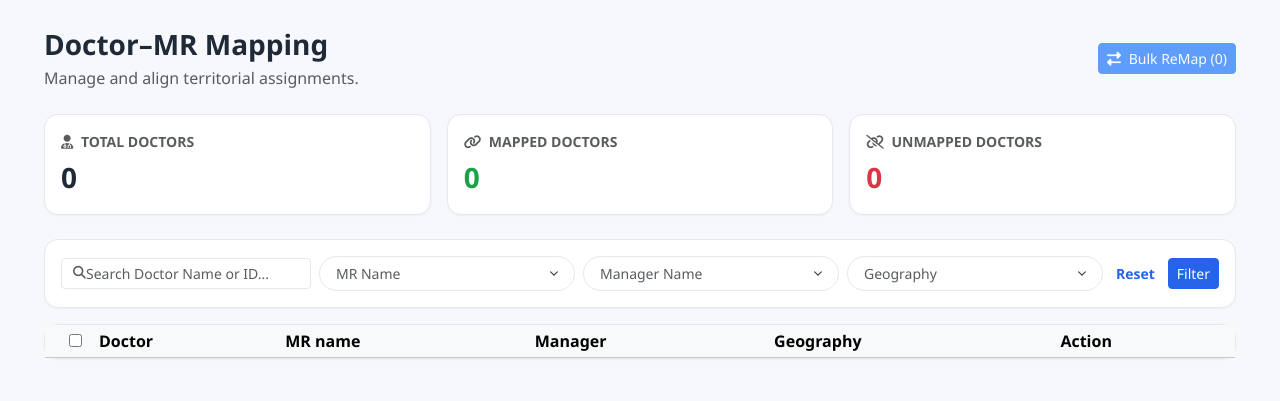
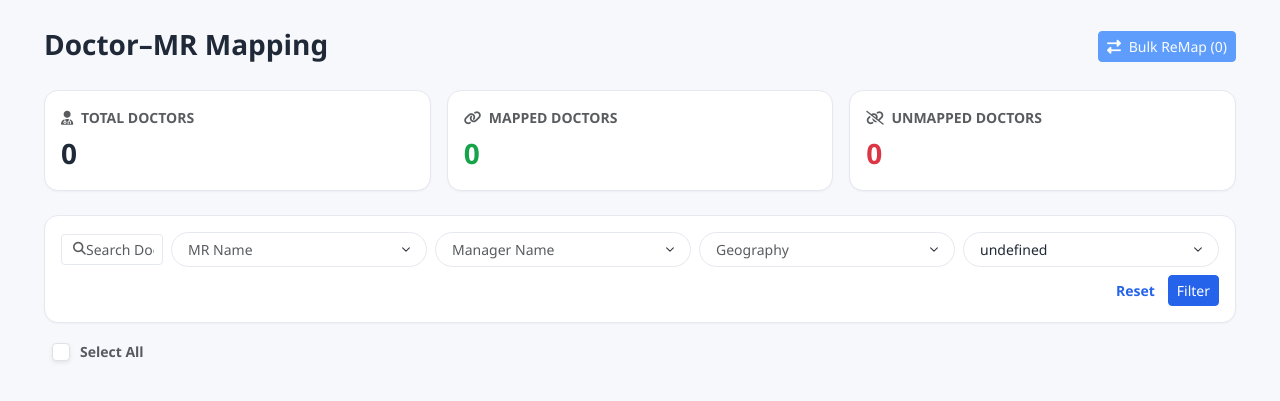
Before and after one commit to shals1031/doc-persona-admin-portal, a FastAPI app: template templates/doctor_mr_mapping.html in a window 1280 px wide. Shown: the top 401 px of the page. Run offline with FastAPI, Linux system fonts and the light colour scheme; the template is opened without the code that fills it, so the values that code supplies are empty; some libraries are stand-ins or nearby versions.

Commit message:
feat: add category filtering and migrate mapping table to card-based layout

```diff
--- a/api/internal.py
+++ b/api/internal.py
@@ -35,6 +35,7 @@ async def get_doctor_mr_mappings(
     mr_name: str | None = None,
     manager_name: str | None = None,
     geolocation: str | None = None,
+    category: str | None = None,
     page: int = 1,
     page_size: int = 15,
     db: AsyncSession = Depends(get_db),
@@ -46,6 +47,7 @@ async def get_doctor_mr_mappings(
         mr_name=mr_name,
         manager_name=manager_name,
         geolocation=geolocation,
+        category=category,
         page=page,
         page_size=page_size,
     )
@@ -102,6 +104,7 @@ async def get_all_doctor_ids_endpoint(
     mr_name: str | None = None,
     manager_name: str | None = None,
     geolocation: str | None = None,
+    category: str | None = None,
     db: AsyncSession = Depends(get_db),
     current_user=Depends(require_admin),
     tenant_id: str = Depends(resolve_tenant_id),
@@ -111,6 +114,7 @@ async def get_all_doctor_ids_endpoint(
         mr_name=mr_name,
         manager_name=manager_name,
         geolocation=geolocation,
+        category=category,
     )
     ids = await get_all_doctor_ids(db, tenant_id, filters)
     return {"doctor_ids": ids, "total": len(ids)}
--- a/schemas/mapping.py
+++ b/schemas/mapping.py
@@ -8,6 +8,7 @@ class MappingFilterParams(BaseModel):
     mr_name: Optional[str] = None          # exact MR name (dropdown selection)
     manager_name: Optional[str] = None     # exact manager name (dropdown selection)
     geolocation: Optional[str] = None      # exact geography (dropdown selection)
+    category: Optional[str] = None
     page: int = 1
     page_size: int = 15
 
@@ -22,6 +23,7 @@ class DoctorMRMappingRead(BaseModel):
     mr_user_id: Optional[str] = None
     mr_name: Optional[str] = None           # None → display "Unassigned" in UI
     manager_name: Optional[str] = None      # None → display "—" in UI
+    category: Optional[str] = None          # Behavioral Category
 
     model_config = {"from_attributes": True}
 
--- a/templates/doctor_mr_mapping.html
+++ b/templates/doctor_mr_mapping.html
@@ -3,7 +3,6 @@ endblock %} {% block content %}
 <div class="d-flex justify-content-between align-items-center mb-4">
   <div>
     <h3 class="fw-bold mb-1">Doctor–MR Mapping</h3>
-    <div class="text-muted">Manage and align territorial assignments.</div>
   </div>
   <div>
     <button
@@ -88,6 +87,14 @@ endblock %} {% block content %}
               style="max-height: 250px; overflow-y: auto; font-size: 0.875rem;"></ul>
         </div>
       </div>
+      <div class="col-md-auto">
+        <div class="searchable-dropdown position-relative">
+          <input type="text" id="filter-category" class="form-control form-control-sm filter-pill searchable-input"
+                 placeholder="Category" autocomplete="off" />
+          <ul id="filter-category-menu" class="dropdown-menu w-100 shadow-sm searchable-menu"
+              style="max-height: 250px; overflow-y: auto; font-size: 0.875rem;"></ul>
+        </div>
+      </div>
       <div class="col-auto d-flex gap-2 align-items-center ms-auto">
         <button
           type="button"
@@ -108,33 +115,30 @@ endblock %} {% block content %}
   </div>
 </div>
 
-<!-- Data Table -->
-<div class="card position-relative">
+<!-- Data List -->
+<div class="position-relative">
   <div
     id="table-loader"
     class="position-absolute top-0 start-0 w-100 h-100 bg-white opacity-75 d-flex justify-content-center align-items-center"
-    style="z-index: 10; display: none !important"
+    style="z-index: 10; display: none !important; min-height: 200px;"
   >
     <div class="spinner-border text-primary" role="status">
       <span class="visually-hidden">Loading...</span>
     </div>
   </div>
-  <div class="card-body p-0">
-    <table class="table table-hover table-sm mb-0">
-      <thead class="table-light">
-        <tr>
-          <th style="width: 50px;" class="ps-4"><input type="checkbox" id="select-all-checkbox" onclick="toggleSelectAll(this)" /></th>
-          <th>Doctor</th>
-          <th>MR name</th>
-          <th>Manager</th>
-          <th>Geography</th>
-          <th>Action</th>
-        </tr>
-      </thead>
-      <tbody id="mapping-table-body">
-        <!-- Rendered via JS -->
-      </tbody>
-    </table>
+
+  <!-- Select All Header -->
+  <div class="d-flex justify-content-between align-items-center mb-3 px-2">
+    <div class="form-check m-0">
+      <input class="form-check-input shadow-sm" type="checkbox" id="select-all-checkbox" onclick="toggleSelectAll(this)" style="cursor:pointer; width:1.1rem; height:1.1rem;">
+      <label class="form-check-label text-muted small fw-semibold ms-1" for="select-all-checkbox" style="cursor:pointer; padding-top:2px;">
+        Select All
+      </label>
+    </div>
+  </div>
+
+  <div id="mapping-table-body" class="d-flex flex-column gap-3">
+    <!-- Rendered via JS -->
   </div>
 </div>
 
@@ -361,6 +365,7 @@ endblock %} {% block content %}
       document.getElementById("filter-manager").value;
     activeFilters.geolocation =
       document.getElementById("filter-geolocation").value;
+    activeFilters.category = document.getElementById("filter-category").value;
     currentPage = 1;
     fetchMappings();
   }
@@ -370,11 +375,13 @@ endblock %} {% block content %}
     document.getElementById("filter-mr").value = "";
     document.getElementById("filter-manager").value = "";
     document.getElementById("filter-geolocation").value = "";
+    document.getElementById("filter-category").value = "";
     activeFilters = {
       doctor_name: "",
       mr_name: "",
       manager_name: "",
       geolocation: "",
+      category: "",
     };
     currentPage = 1;
     fetchMappings();
@@ -417,44 +424,99 @@ endblock %} {% block content %}
     showTableLoader(false);
   }
 
-  // Render Table
+  // Render List
   function renderTable(data) {
-    const tbody = document.getElementById("mapping-table-body");
-    tbody.innerHTML = "";
+    const container = document.getElementById("mapping-table-body");
+    container.innerHTML = "";
 
     if (data.items.length === 0) {
-      tbody.innerHTML = `<tr><td colspan="6" class="text-center text-muted py-4">No records found</td></tr>`;
+      container.innerHTML = `<div class="text-center text-muted py-5 bg-white rounded border border-dashed">No records found</div>`;
       return;
     }
 
     data.items.forEach((item) => {
-      const tr = document.createElement("tr");
-      tr.style.cursor = "pointer";
-      tr.onclick = (e) => {
+      const card = document.createElement("div");
+      const isChecked = selectedDoctorIds.has(item.doctor_id);
+
+      card.className = "card shadow-sm mapping-card";
+      card.style.borderRadius = "12px";
+      card.style.cursor = "pointer";
+      card.style.transition = "all 0.2s";
+      card.style.border = isChecked ? "1.5px solid #2563eb" : "1px solid #e6e8ef";
+
+      card.onclick = (e) => {
         if (!e.target.closest("button") && !e.target.closest("input[type=checkbox]")) {
           openDrawer(item);
         }
       };
 
       const doctorSpec = item.doctor_speciality
-        ? `<br><span class="badge rounded-pill bg-light text-dark border mt-1">${item.doctor_speciality}</span>`
+        ? `<span class="badge bg-light text-secondary border me-1 rounded-pill px-2" style="font-weight: 500;">${item.doctor_speciality}</span>`
         : "";
-      const mrBadge = item.mr_name
-        ? item.mr_name
-        : `<span class="badge bg-warning text-dark">Unassigned</span>`;
+
+      let catBadge = "";
+      if (item.category) {
+        let bg = "#f3f4f6"; let text = "#4b5563"; // default Gray
+        const cat = item.category.toLowerCase();
+        if (cat.includes("a") && !cat.includes("category") && !cat.includes("cat ") || cat.endsWith("a")) { bg = "#ffedd5"; text = "#c2410c"; } // Orange
+        else if (cat.endsWith("b")) { bg = "#f1f5f9"; text = "#475569"; } // Slate
+        else if (cat.endsWith("c")) { bg = "#e0e7ff"; text = "#4338ca"; } // Indigo
+        else if (cat.endsWith("d")) { bg = "#dcfce7"; text = "#15803d"; } // Green
+
+        let displayCat = item.category.trim();
+        if (displayCat.length === 1) {
+            displayCat = "Cat " + displayCat;
+        } else if (!displayCat.toLowerCase().startsWith("cat") && !displayCat.toLowerCase().startsWith("category")) {
+            displayCat = "Cat " + displayCat;
+        }
+
+        catBadge = `<span class="badge rounded-pill px-2" style="background-color: ${bg}; color: ${text}; font-weight: 600;">${displayCat}</span>`;
+      }
+
+      const mrText = item.mr_name
+        ? `<div class="fw-semibold text-dark small">${item.mr_name}</div>`
+        : `<div class="fw-semibold text-warning small">Unassigned</div>`;
       const managerText = item.manager_name || "—";
       const locText = item.geolocation || "—";
-      const isChecked = selectedDoctorIds.has(item.doctor_id) ? "checked" : "";
+      const checkedAttr = isChecked ? "checked" : "";
 
-      tr.innerHTML = `
-            <td class="ps-4"><input type="checkbox" class="doctor-checkbox" data-doctor-id="${item.doctor_id}" ${isChecked} onclick="event.stopPropagation(); toggleDoctorSelection('${item.doctor_id}', this)" /></td>
-            <td>${item.doctor_name}${doctorSpec}</td>
-            <td>${mrBadge}</td>
-            <td>${managerText}</td>
-            <td>${locText}</td>
-            <td><button class="btn btn-outline-primary btn-sm" onclick="event.stopPropagation(); openDrawer(${JSON.stringify(item).replace(/"/g, "&quot;")})">ReMap</button></td>
-        `;
-      tbody.appendChild(tr);
+      card.innerHTML = `
+        <div class="card-body p-3 d-flex align-items-center">
+            <div class="pe-3 ps-2">
+                <input type="checkbox" class="form-check-input shadow-sm doctor-checkbox" style="width:1.2rem; height:1.2rem; cursor:pointer;" data-doctor-id="${item.doctor_id}" ${checkedAttr} onclick="event.stopPropagation(); toggleDoctorSelection('${item.doctor_id}', this, this.closest('.mapping-card'))" />
+            </div>
+
+            <div class="flex-grow-1 row align-items-center g-3">
+                <div class="col-md-4">
+                    <h6 class="mb-1 fw-bold text-dark" style="font-size:1.05rem;">${item.doctor_name}</h6>
+                    <div class="d-flex align-items-center flex-wrap gap-1 mt-1">
+                        ${doctorSpec}
+                        ${catBadge}
+                    </div>
+                </div>
+
+                <div class="col-md-3">
+                    <div class="text-uppercase text-muted" style="font-size: 0.65rem; letter-spacing: 0.05em; font-weight: 600; margin-bottom: 2px;">MR</div>
+                    ${mrText}
+                </div>
+
+                <div class="col-md-2">
+                    <div class="text-uppercase text-muted" style="font-size: 0.65rem; letter-spacing: 0.05em; font-weight: 600; margin-bottom: 2px;">Manager</div>
+                    <div class="text-dark small">${managerText}</div>
+                </div>
+
+                <div class="col-md-2">
+                    <div class="text-uppercase text-muted" style="font-size: 0.65rem; letter-spacing: 0.05em; font-weight: 600; margin-bottom: 2px;">Location</div>
+                    <div class="text-dark small text-truncate" title="${locText}">${locText}</div>
+                </div>
+
+                <div class="col-md-1 text-md-end text-start mt-3 mt-md-0">
+                    <button class="btn btn-outline-secondary btn-sm rounded-pill px-3" onclick="event.stopPropagation(); openDrawer(${JSON.stringify(item).replace(/"/g, "&quot;")})">ReMap</button>
+                </div>
+            </div>
+        </div>
+      `;
+      container.appendChild(card);
     });
 
     updateBulkButton();
@@ -575,7 +637,7 @@ endblock %} {% block content %}
     });
   }
 
-  let filterData = { doctors: [], mrs: [], managers: [], locations: [] };
+  let filterData = { doctors: [], mrs: [], managers: [], locations: [], categories: [] };
 
   // Setup a searchable dropdown filter (type-to-search, shows full list on click)
   function setupSearchableFilter(inputId, menuId, values) {
@@ -633,10 +695,25 @@ endblock %} {% block content %}
       // Doctor stays a free-text search box with autocomplete suggestions
       setupAutocomplete("filter-doctor", "doctor-autocomplete", filterData.doctors);
 
-      // MR / Manager / Geography are searchable dropdowns
+      // MR / Manager / Geography / Category are searchable dropdowns
       setupSearchableFilter("filter-mr", "filter-mr-menu", filterData.mrs);
       setupSearchableFilter("filter-manager", "filter-manager-menu", filterData.managers);
       setupSearchableFilter("filter-geolocation", "filter-geolocation-menu", filterData.geographies);
+
+      let categoryOptions = filterData.categories || [];
+      // Format category strings correctly for the dropdown (e.g. "Cat A")
+      categoryOptions = categoryOptions.map(cat => {
+          let displayCat = cat.trim();
+          if (displayCat.length === 1) {
+              return "Cat " + displayCat;
+          } else if (!displayCat.toLowerCase().startsWith("cat") && !displayCat.toLowerCase().startsWith("category")) {
+              return "Cat " + displayCat;
+          }
+          return displayCat;
+      });
+      // Remove any duplicates that might have been created by mapping
+      categoryOptions = [...new Set(categoryOptions)].sort();
+      setupSearchableFilter("filter-category", "filter-category-menu", categoryOptions);
     } catch (e) {
       console.error("Failed to load filter options", e);
     }
@@ -810,11 +887,17 @@ endblock %} {% block content %}
 
   // --- Bulk ReMap Logic ---
 
-  function toggleDoctorSelection(doctorId, checkbox) {
+  function toggleDoctorSelection(doctorId, checkbox, cardEl) {
     if (checkbox.checked) {
       selectedDoctorIds.add(doctorId);
+      if(cardEl) {
+          cardEl.style.border = "1.5px solid #2563eb";
+      }
     } else {
       selectedDoctorIds.delete(doctorId);
+      if(cardEl) {
+          cardEl.style.border = "1px solid #e6e8ef";
+      }
     }
     updateBulkButton();
     updateSelectAllCheckbox();
@@ -837,12 +920,20 @@ endblock %} {% block content %}
       }
       // Also check all visible checkboxes on the current page
       const checkboxes = document.querySelectorAll(".doctor-checkbox");
-      checkboxes.forEach(cb => { cb.checked = true; });
+      checkboxes.forEach(cb => {
+        cb.checked = true;
+        const card = cb.closest('.mapping-card');
+        if (card) card.style.border = "1.5px solid #2563eb";
+      });
     } else {
       // Uncheck all — clear the entire Set
       selectedDoctorIds.clear();
       const checkboxes = document.querySelectorAll(".doctor-checkbox");
-      checkboxes.forEach(cb => { cb.checked = false; });
+      checkboxes.forEach(cb => {
+        cb.checked = false;
+        const card = cb.closest('.mapping-card');
+        if (card) card.style.border = "1px solid #e6e8ef";
+      });
     }
     updateBulkButton();
   }
@@ -1023,6 +1114,8 @@ endblock %} {% block content %}
       activeFilters.manager_name = urlParams.get("manager_name");
     if (urlParams.has("geolocation"))
       activeFilters.geolocation = urlParams.get("geolocation");
+    if (urlParams.has("category"))
+      activeFilters.category = urlParams.get("category");
     if (urlParams.has("page"))
       currentPage = parseInt(urlParams.get("page")) || 1;
 
@@ -1034,6 +1127,8 @@ endblock %} {% block content %}
       activeFilters.manager_name;
     document.getElementById("filter-geolocation").value =
       activeFilters.geolocation;
+    document.getElementById("filter-category").value =
+      activeFilters.category;
 
     fetchMappings();
     loadMROptions();
```
Also changed, not shown: repositories/mapping_repo.py (+29 -0 lines).
